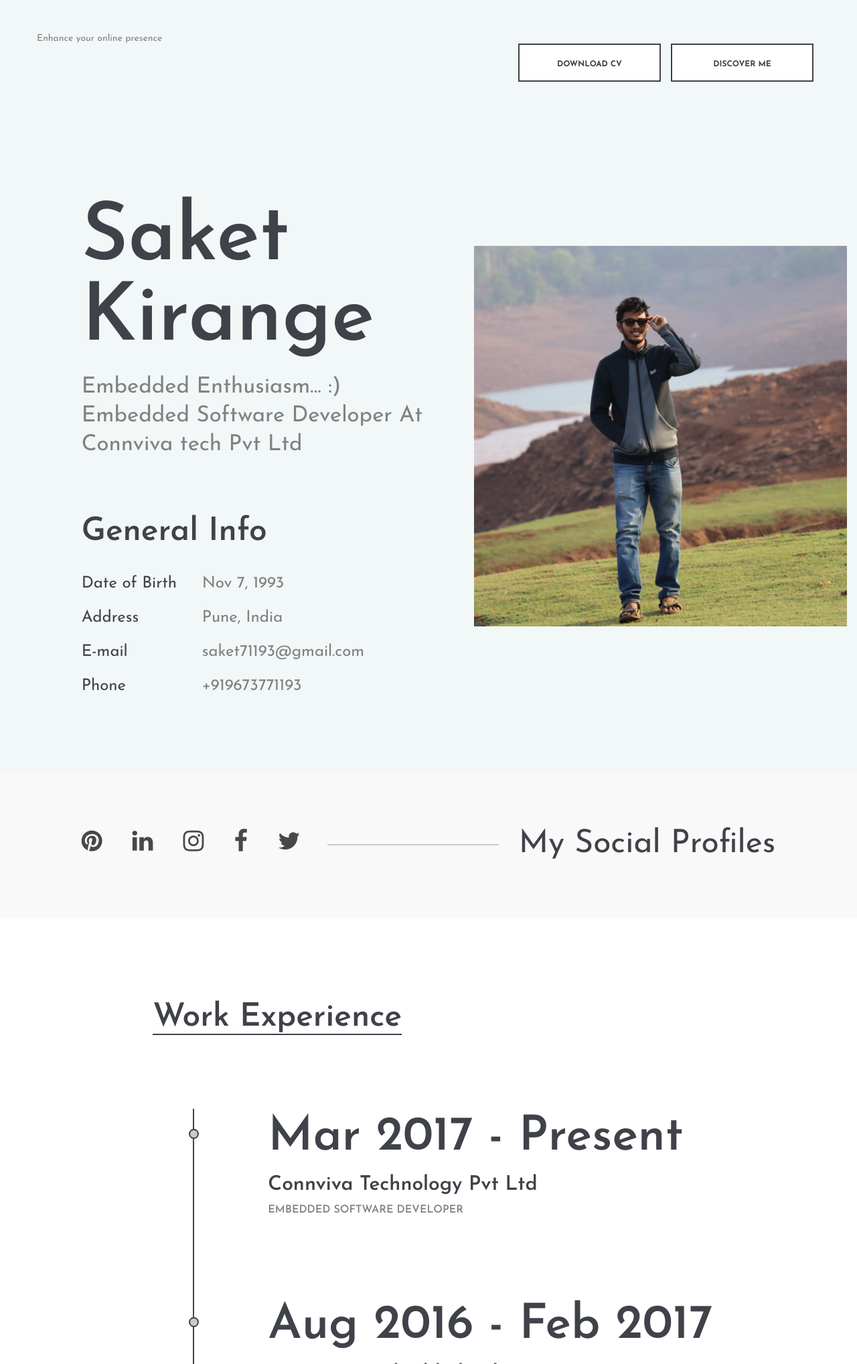
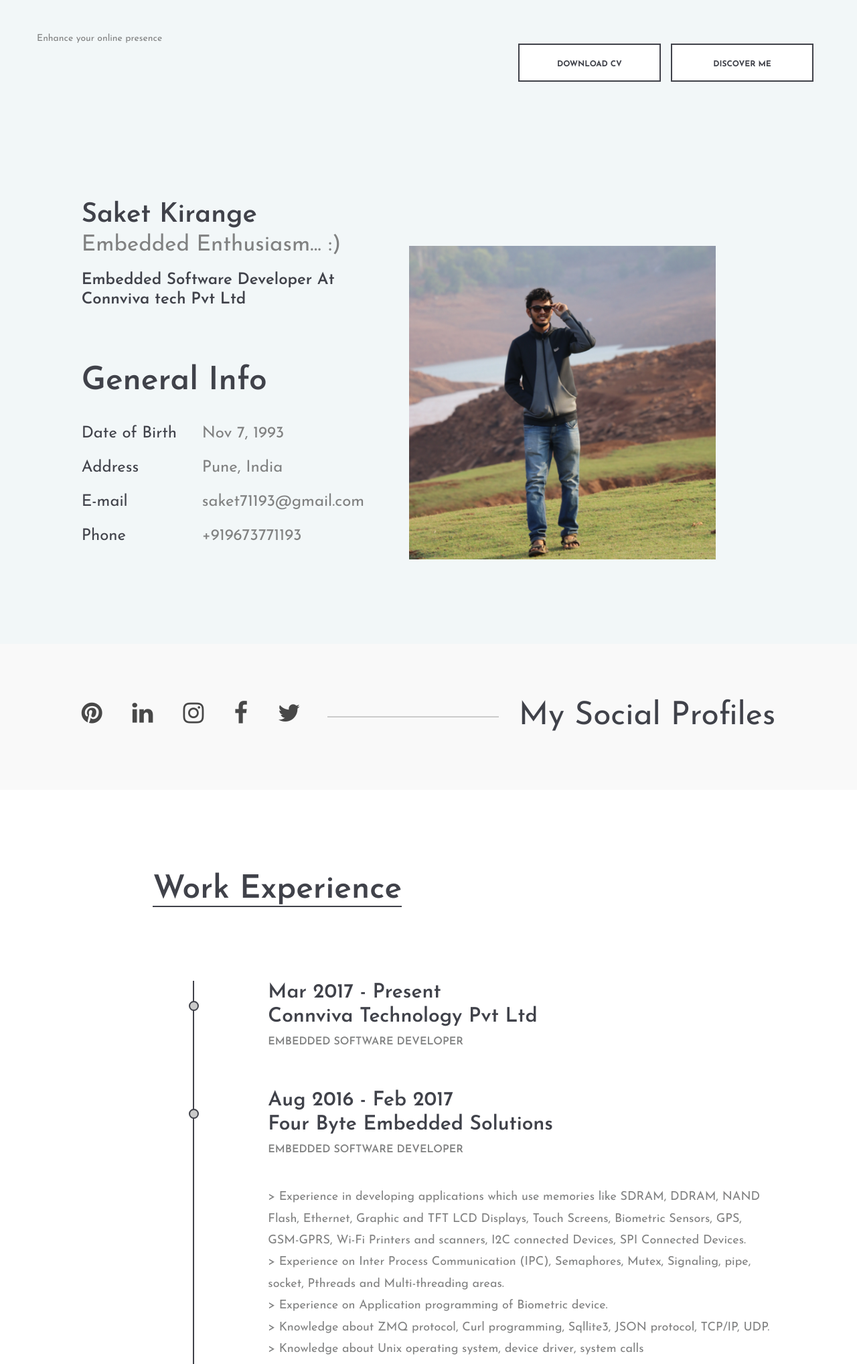
Before and after one commit to SAKET71193/saket.github.io, a PHP site: page / in a window 1280 px wide. Shown: the top 2036 px of the page at 67% size. Run offline with PHP 8.4, Linux system fonts and the light colour scheme.

Commit message:
Initial commit 12

```diff
--- a/css/style.css
+++ b/css/style.css
@@ -500,7 +500,7 @@ ol {
 }
 
 .resume-list li {
-	margin-bottom: 120px;
+	margin-bottom: 60px;
 	position: relative;
 }
 
@@ -1417,7 +1417,7 @@ ol {
 		margin-right: 30px;
 	}
 	.resume-list h2 {
-		font-size: 50px;
+		font-size: 20px;
 	}
 	.portfolio-item {
 		margin-bottom: 30px;
--- a/index.html
+++ b/index.html
@@ -58,10 +58,11 @@
 			<div class="row">
 				<div class="col-xl-11 offset-xl-1">
 					<div class="row">
-						<div class="col-lg-6">
+						<div class="col-lg-5">
 							<div class="hero-text">
-								<h2>Saket Kirange</h2>
-								<p>Embedded Enthusiasm... :) <br /> Embedded Software Developer At Connviva tech Pvt Ltd</p>
+								<h1>Saket Kirange</h1>
+								<p>Embedded Enthusiasm... :) </p>
+								<h4>Embedded Software Developer At Connviva tech Pvt Ltd</h4>
 							</div>
 							<div class="hero-info">
 								<h2>General Info</h2>
@@ -73,7 +74,7 @@
 								</ul>
 							</div>
 						</div>
-						<div class="col-lg-6">
+						<div class="col-lg-5">
 							<figure class="hero-image">
 								<img src="img/hero.jpg" alt="5">
 							</figure>
@@ -116,22 +117,36 @@
 					</div>
 					<ul class="resume-list">
 						<li>
-							<h2>Mar 2017 - Present</h2>
-							<h3>Connviva Technology Pvt Ltd</h3>
+						    <h3>Mar 2017 - Present</h3>
+						    <h3>Connviva Technology Pvt Ltd</h3>
 							<h4>Embedded Software Developer</h4>
 							<p> </p>
 						</li>
 						<li>
-							<h2>Aug 2016 - Feb 2017</h2>
-							<h3>Four Byte Embedded Solutions</h3>
+						    <h3>Aug 2016 - Feb 2017</h3>
+						    <h3>Four Byte Embedded Solutions</h3>
 							<h4>Embedded Software Developer</h4>
-							<p></p>
+
+							<p>
+							    > Experience in developing applications which use memories like SDRAM, DDRAM, NAND Flash, Ethernet, Graphic and TFT LCD Displays, Touch Screens, Biometric Sensors, GPS, GSM-GPRS, Wi-Fi Printers and scanners, I2C connected Devices, SPI Connected Devices.</br>
+								> Experience on Inter Process Communication (IPC), Semaphores, Mutex, Signaling, pipe, socket, Pthreads and Multi-threading areas.</br>
+							    > Experience on Application programming of Biometric device.</br>
+								> Knowledge about ZMQ protocol, Curl programming, Sqllite3, JSON protocol, TCP/IP, UDP.</br>
+								> Knowledge about Unix operating system, device driver, system calls</br>
+							</p>
 						</li>
 						<li>
-							<h2>Jul 2015 - Jul 2016</h2>
-							<h3>Micro-Embedded Technology</h3>
+						    <h3>Jul 2015 - Jul 2016</h3>
+						    <h3>Micro-Embedded Technology</h3>
 							<h4>Embedded Software Developer</h4>
-							<p></p>
+
+							<p>
+							    > Experience in Application Development which uses sensors like gsm, wifi, bluetooth, zigbee.
+							    > Good Expoture on Interfacing of I2C, SPI, ADC, UART, USART, DAC, SM-bus.
+							    > Experience in interfacing of gsm,wifi, bluetooth, zigbee.
+							    > Experience on 8/16/32 bit microcontroller.
+
+							</p>
 						</li>
 					</ul>
 				</div>
@@ -150,13 +165,13 @@
 					</div>
 					<ul class="resume-list">
 						<li>
-							<h2>2018</h2>
-							<h3>M.tech in Embedded System</h3>
+						    <h3>Jun 2018</h3>
+							<h3>Pursuing  M.tech in Embedded System</h3>
 							<h4>Bits pilani,Work Integrated.</h4>
 							<p>							</p>
 						</li>
 						<li>
-							<h2>2015</h2>
+						    <h3>Jun 2015</h3>
 							<h3>B.E. Electronics & Communication</h3>
 							<h4>Deogiri Institute Of Engineering And Management Studies</h4>
 							<p>                            </p>
@@ -178,6 +193,7 @@
 						<h2>Contact Me</h2>
 					</div>
 					<form class="contact-form">
+					<form action="saket71193@gmail.com" method="post" enctype="text/plain">
 						<div class="row">
 							<div class="col-md-6">
 								<input type="text" placeholder="Name">
```
